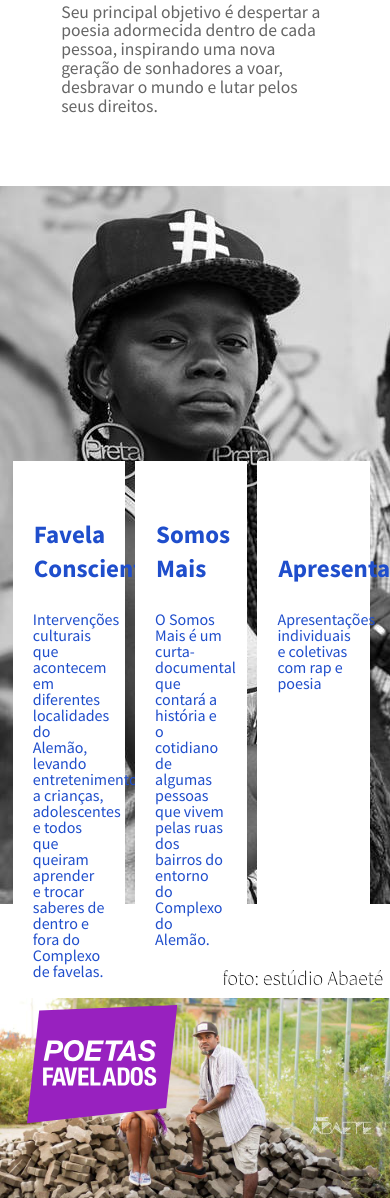
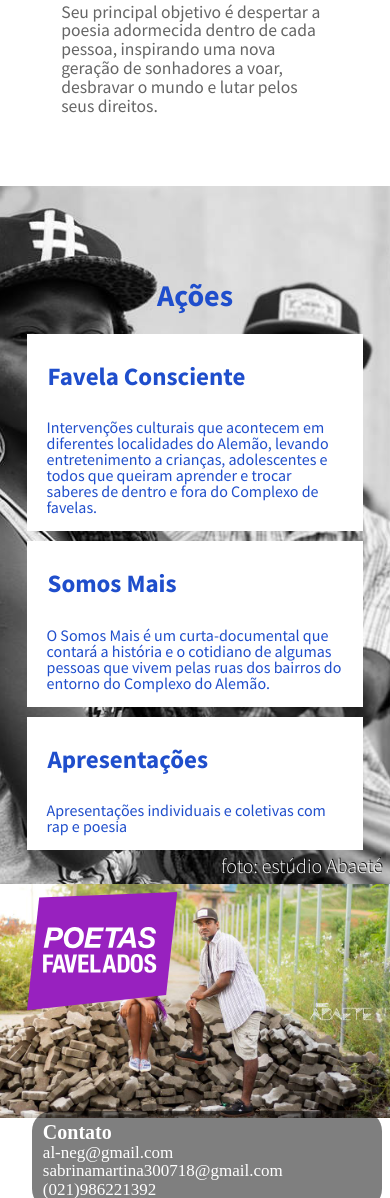
Before and after one commit to HerbertVeloso/poetasfavelados, a plain HTML site: page index.html in a window 390 px wide. Shown: the part 1300-2498 px from the top of the page. Drawn offline with Linux system fonts and the light colour scheme.

Commit message:
Atualização Responsivo

```diff
--- a/index.html
+++ b/index.html
@@ -28,6 +28,7 @@
 		<p>Seu principal objetivo é despertar a poesia adormecida dentro de cada pessoa, inspirando uma nova geração de sonhadores a voar, desbravar o mundo e lutar pelos seus direitos.
 	</section>
 	<section id="acoes">
+		<h2>Ações</h2>
 		<div>
 			<h3>Favela Consciente</h3>
 			<p>Intervenções culturais que acontecem em diferentes localidades do Alemão,  levando entretenimento a crianças, adolescentes e todos que queiram aprender e trocar saberes de dentro e fora do Complexo de favelas.</p>
--- a/style.css
+++ b/style.css
@@ -203,10 +203,38 @@ main #sobre p{
 }
 main #acoes{
 	background: url(assets/f6.jpg) no-repeat;
+	background-size: cover;
 	padding: 2%;
 	padding-top: 270px;
 	display: flex;
-	flex-wrap: wrap;
+	flex-flow: row wrap;
+}
+@media (max-width: 640px){
+	main #acoes{
+		flex-direction: column;
+		align-items: center;
+		padding-top: 60px;
+		background-position: -135px;
+	}
+}
+main #acoes h2{
+	display: none;
+	width: 100%;
+	font-family: 'Source Sans Pro', sans-serif;
+	font-size: 1.88em;
+	color: #1f4ecc;
+	font-style: normal;
+	text-align: left;
+	line-height: 1.61em;
+	letter-spacing: 0em;
+}
+@media (max-width: 640px){
+	main #acoes h2{
+		display: block;
+		padding:0;
+		margin-bottom: 10px;
+		text-align: center;
+	}
 }
 main #acoes div{
 	max-width: 30%;
@@ -214,11 +242,20 @@ main #acoes div{
 	margin: 5px;
 	padding: 0px 20px;
 }
+@media (max-width: 640px){
+	main #acoes div{
+		justify-content: center;
+		position: relative;
+		margin: 5px 0;
+		/*padding: 0;*/
+		max-width: 90%;
+
+	}
 main #acoes div h3{
 	height:20%;
 	padding: 1px;
 	display: flex;
-	align-items:  flex-end;
+	align-items: flex-end;
 	font-size: 1.56em;
 	font-family: 'Source Sans Pro', sans-serif;
 	font width:600%;
@@ -230,6 +267,17 @@ main #acoes div h3{
 }
 main #acoes div:last-child h3{
 	font-size: 1.4em;
+}
+@media (max-width: 640px){
+	#acoes div h3{
+	font-family: 'Source Sans Pro', sans-serif;
+	font-size: 1.56em;
+	color: #1f4ecc
+	font-style:normal;
+	text-align: left;
+	line-height: 1.34em;
+	letter-spacing: 0em;
+	}
 }
 main #acoes div p{
 	font-size: 1.00em;
```
